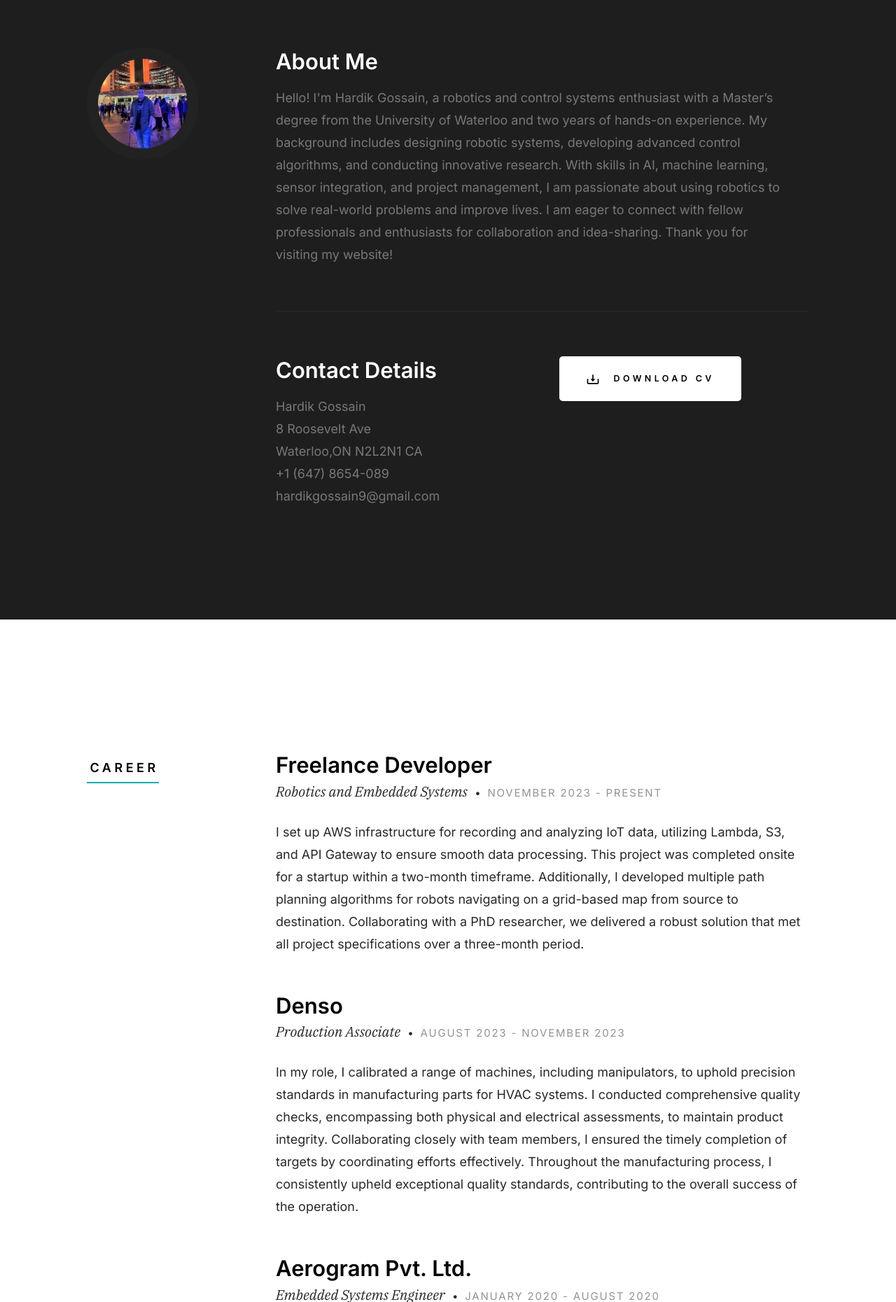
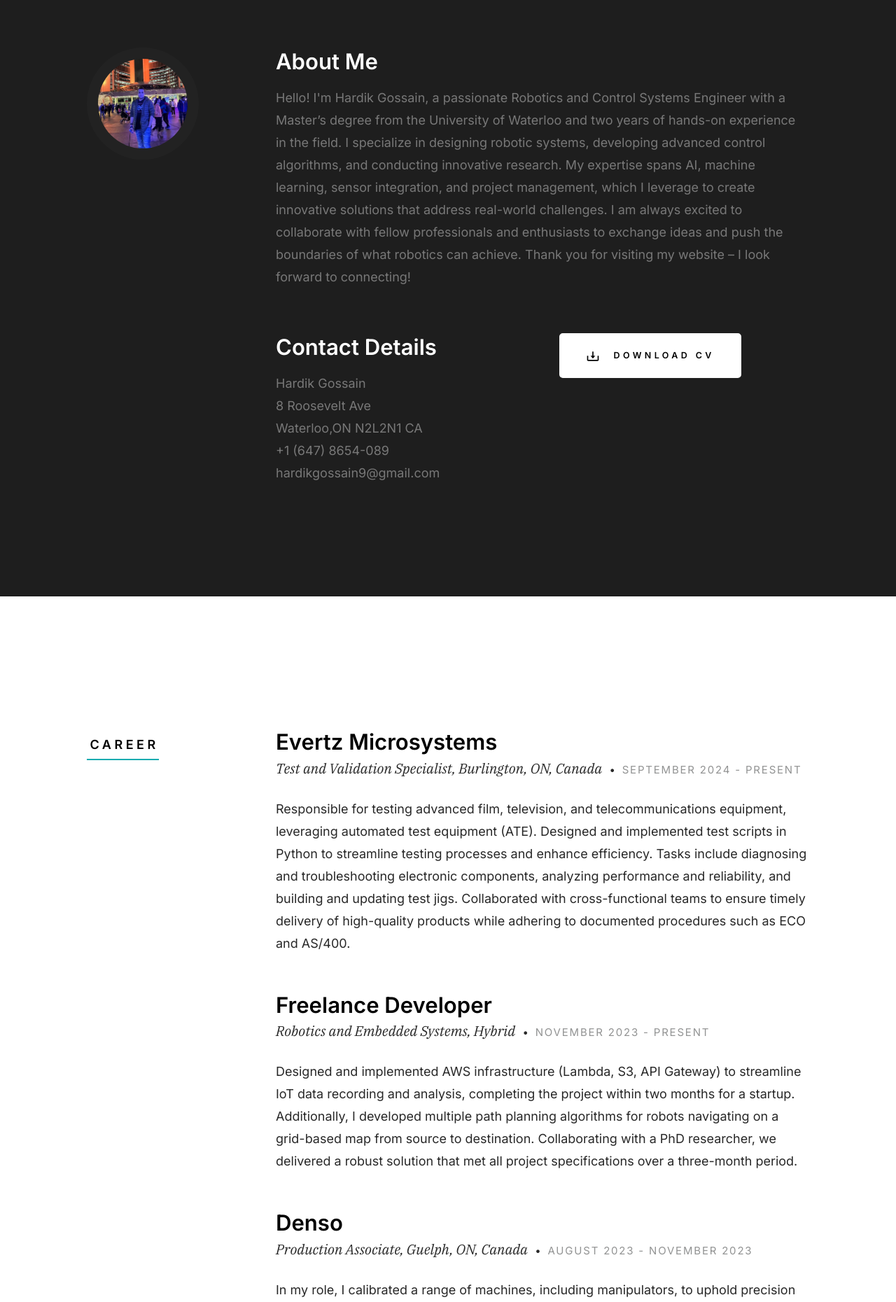
Before and after one commit to hardikgossain/hardikgossain.github.io, a plain HTML site: page index.html in a window 1280 px wide. Shown: the part 940-2800 px from the top of the page at 70% size. Drawn offline with nearby package versions, Linux system fonts and the light colour scheme.

Commit message:
updated portfolio

```diff
--- a/index.html
+++ b/index.html
@@ -100,15 +100,44 @@
       <div class="row s-hero__content">
         <div class="column">
           <div class="s-hero__content-about">
-            <h1>I'm Hardik Gossain.</h1>
+            <h1 class="bounce-in">Hello, I'm Hardik Gossain.</h1>
+
+            <style>
+              .bounce-in {
+                font-family: "Arial", sans-serif;
+                font-size: 2.5em;
+                animation: bounceIn 1.5s ease-out forwards;
+              }
+
+              @keyframes bounceIn {
+                0% {
+                  transform: scale(0.3);
+                  opacity: 0;
+                }
+                50% {
+                  transform: scale(1.05);
+                  opacity: 0.7;
+                }
+                70% {
+                  transform: scale(0.95);
+                  opacity: 0.9;
+                }
+                100% {
+                  transform: scale(1);
+                  opacity: 1;
+                }
+              }
+            </style>
 
             <h3>
-              I'm a <span>Robotics and Embedded Systems Engineer</span>,
-              passionate about developing innovative and efficient solutions. I
-              specialize in creating<span> ROS based systems</span> and
-              <span>IOT applications</span>. Let's
-              <a class="smoothscroll" href="#about">start scrolling</a> to learn
-              more <a class="smoothscroll" href="#about">about me</a>.
+              As a <span>Robotics and Embedded Systems Engineer</span>, I am
+              dedicated to designing innovative and efficient solutions that
+              push the boundaries of technology. With expertise in developing
+              <span>ROS-based systems</span> and creating cutting-edge
+              <span>IoT applications</span>, I bring ideas to life with
+              precision and creativity.
+              <a class="smoothscroll" href="#about">Scroll down</a> to discover
+              more about my journey and work.
             </h3>
 
             <div class="s-hero__content-social">
@@ -165,18 +194,19 @@
         <div class="column large-9 tab-12 s-about__content">
           <h3>About Me</h3>
           <p>
-            Hello! I'm Hardik Gossain, a robotics and control systems enthusiast
-            with a Master’s degree from the University of Waterloo and two years
-            of hands-on experience. My background includes designing robotic
-            systems, developing advanced control algorithms, and conducting
-            innovative research. With skills in AI, machine learning, sensor
-            integration, and project management, I am passionate about using
-            robotics to solve real-world problems and improve lives. I am eager
-            to connect with fellow professionals and enthusiasts for
-            collaboration and idea-sharing. Thank you for visiting my website!
+            Hello! I'm Hardik Gossain, a passionate Robotics and Control Systems
+            Engineer with a Master’s degree from the University of Waterloo and
+            two years of hands-on experience in the field. I specialize in
+            designing robotic systems, developing advanced control algorithms,
+            and conducting innovative research. My expertise spans AI, machine
+            learning, sensor integration, and project management, which I
+            leverage to create innovative solutions that address real-world
+            challenges. I am always excited to collaborate with fellow
+            professionals and enthusiasts to exchange ideas and push the
+            boundaries of what robotics can achieve. Thank you for visiting my
+            website – I look forward to connecting!
           </p>
 
-          <hr />
 
           <div class="row s-about__content-bottom">
             <div class="column w-1000-stack">
@@ -231,9 +261,35 @@
         <div class="column large-9 tab-12">
           <div class="resume-block">
             <div class="resume-block__header">
+              <h4 class="h3">Evertz Microsystems</h4>
+              <p class="resume-block__header-meta">
+                <span
+                  >Test and Validation Specialist, Burlington, ON, Canada</span
+                >
+                <span class="resume-block__header-date">
+                  September 2024 - Present
+                </span>
+              </p>
+            </div>
+
+            <p>
+              Responsible for testing advanced film, television, and
+              telecommunications equipment, leveraging automated test equipment
+              (ATE). Designed and implemented test scripts in Python to
+              streamline testing processes and enhance efficiency. Tasks include
+              diagnosing and troubleshooting electronic components, analyzing
+              performance and reliability, and building and updating test jigs.
+              Collaborated with cross-functional teams to ensure timely delivery
+              of high-quality products while adhering to documented procedures
+              such as ECO and AS/400.
+            </p>
+          </div>
+          <!-- end resume-block -->
+          <div class="resume-block">
+            <div class="resume-block__header">
               <h4 class="h3">Freelance Developer</h4>
               <p class="resume-block__header-meta">
-                <span>Robotics and Embedded Systems</span>
+                <span>Robotics and Embedded Systems, Hybrid</span>
                 <span class="resume-block__header-date">
                   November 2023 - Present
                 </span>
@@ -241,14 +297,13 @@
             </div>
 
             <p>
-              I set up AWS infrastructure for recording and analyzing IoT data,
-              utilizing Lambda, S3, and API Gateway to ensure smooth data
-              processing. This project was completed onsite for a startup within
-              a two-month timeframe. Additionally, I developed multiple path
-              planning algorithms for robots navigating on a grid-based map from
-              source to destination. Collaborating with a PhD researcher, we
-              delivered a robust solution that met all project specifications
-              over a three-month period.
+              Designed and implemented AWS infrastructure (Lambda, S3, API
+              Gateway) to streamline IoT data recording and analysis, completing
+              the project within two months for a startup. Additionally, I
+              developed multiple path planning algorithms for robots navigating
+              on a grid-based map from source to destination. Collaborating with
+              a PhD researcher, we delivered a robust solution that met all
+              project specifications over a three-month period.
             </p>
           </div>
           <!-- end resume-block -->
@@ -257,7 +312,7 @@
             <div class="resume-block__header">
               <h4 class="h3">Denso</h4>
               <p class="resume-block__header-meta">
-                <span>Production Associate</span>
+                <span>Production Associate, Guelph, ON, Canada</span>
                 <span class="resume-block__header-date">
                   August 2023 - November 2023
                 </span>
@@ -281,7 +336,7 @@
             <div class="resume-block__header">
               <h4 class="h3">Aerogram Pvt. Ltd.</h4>
               <p class="resume-block__header-meta">
-                <span>Embedded Systems Engineer</span>
+                <span>Embedded Systems Engineer, IIT Delhi, India</span>
                 <span class="resume-block__header-date">
                   January 2020 - August 2020
                 </span>
@@ -554,8 +609,6 @@
             />
           </a>
         </div>
-
-
 
         <!-- end folio-item -->
       </div>
```
Also changed, not shown: 2 other files.
